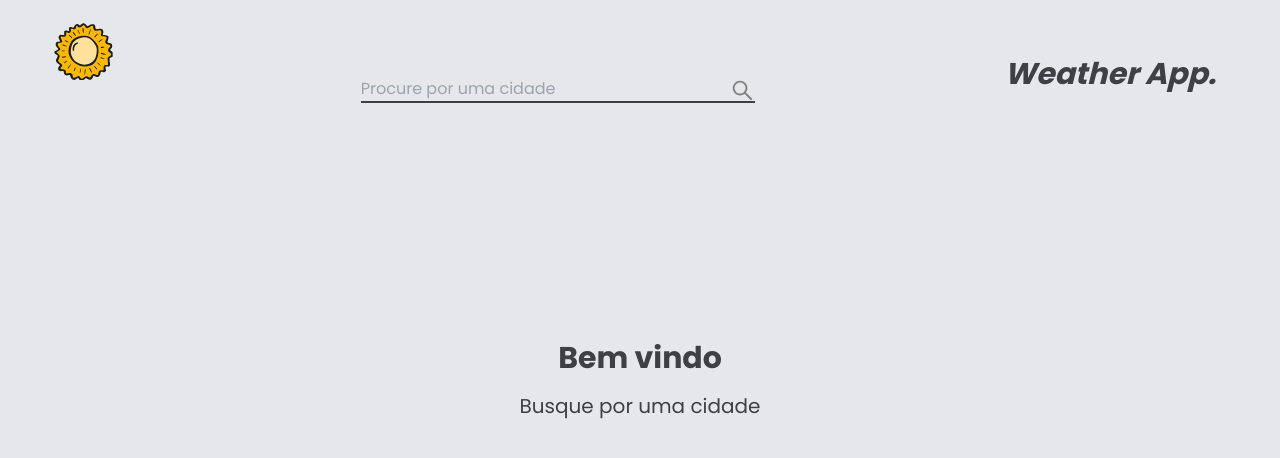
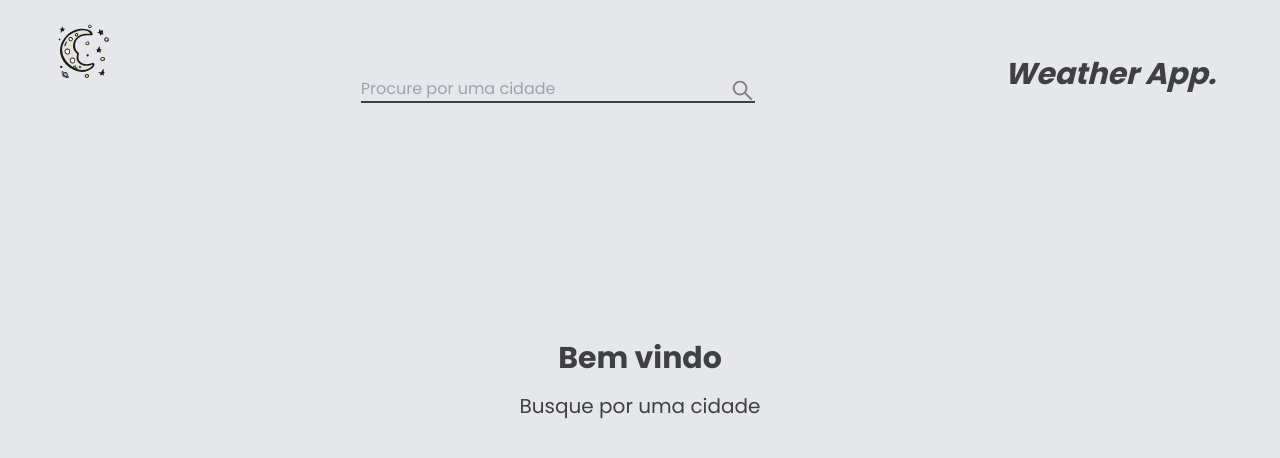
Before and after one commit to Kenjiisok/weather_app, a Next.js app: page / in a window 1280 px wide. Shown: the top 458 px of the page. Built offline with nearby package versions, Linux system fonts and the light colour scheme.

Commit message:
mudanca de UI para os botoes dos temas dark/light

```diff
--- a/app/Components/Toggle.tsx
+++ b/app/Components/Toggle.tsx
@@ -31,7 +31,7 @@ const Toggle = () => {
       <div
         className={`peer ${isChecked ? 'after:transition-all after:duration-500 after:left-11' : 'after:left-0'} pb-20 after:transition-all after:duration-500 w-20 h-8  rounded-full px-1 flex items-center after:rounded-full after:content-[""] after:flex after:relative after:w-7 after:h-7`}
       >
-         {isChecked ? <MoonSVG /> : <SunSVG />}
+         {isChecked ? <SunSVG /> : <MoonSVG /> }
       </div>
     </label>
   );
```
